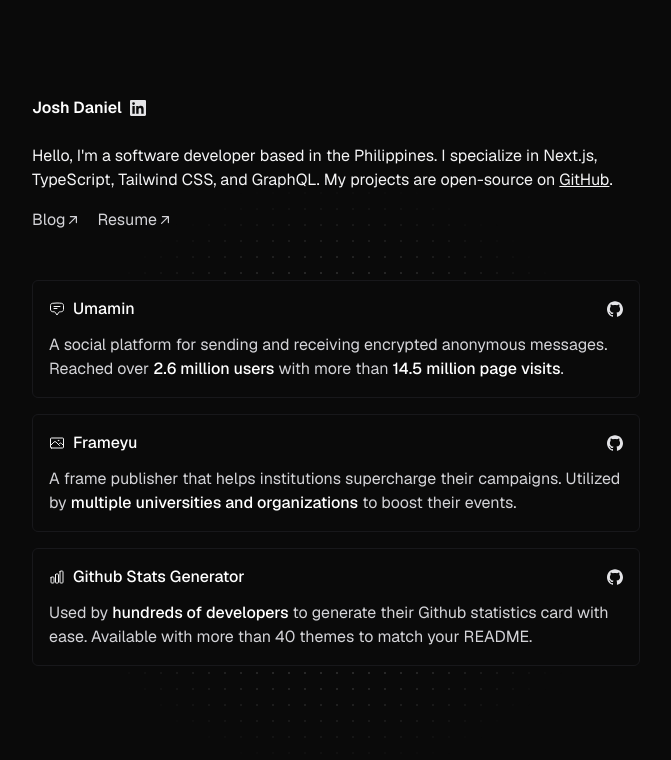
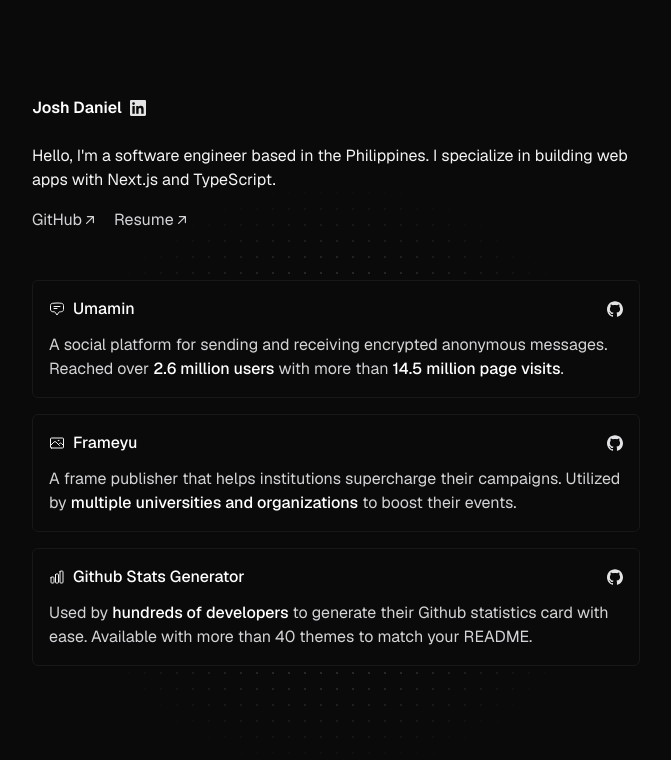
Before and after one commit to joshxfi/josh-daniel, a Next.js app: page / in a window 1280 px wide. Shown: the top 760 px of the page, without its empty margins (304-975 px from the left). Built offline with nearby package versions, Linux system fonts and the light colour scheme.

Commit message:
chore: update content

```diff
--- a/src/app/page.tsx
+++ b/src/app/page.tsx
@@ -20,22 +20,16 @@
       </div>
 
       <p className="mt-6">
-        Hello, I&apos;m a software developer based in the Philippines. I
-        specialize in Next.js, TypeScript, Tailwind CSS, and GraphQL. My
-        projects are open-source on{" "}
-        <Link
-          href="https://github.com/joshxfi"
-          target="_blank"
-          className="underline"
-        >
-          GitHub
-        </Link>
-        .
+        Hello, I&apos;m a software engineer based in the Philippines. I
+        specialize in building web apps with Next.js and TypeScript.
       </p>
 
       <div className="gap-4 text-zinc-300 mt-4 flex items-center">
-        <Link href="#" className="flex items-center hover:underline">
-          Blog
+        <Link
+          href="https://github.com/joshxfi"
+          className="flex items-center hover:underline"
+        >
+          GitHub
           <ArrowUpRightIcon className="size-4" />
         </Link>
 
```
